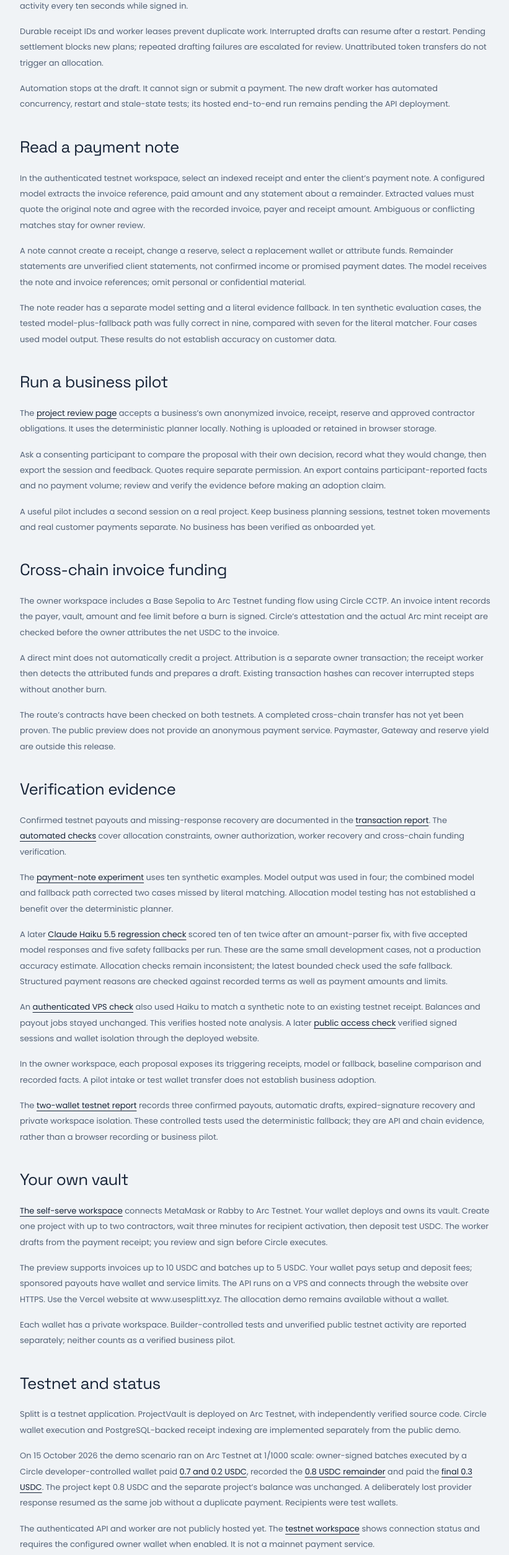
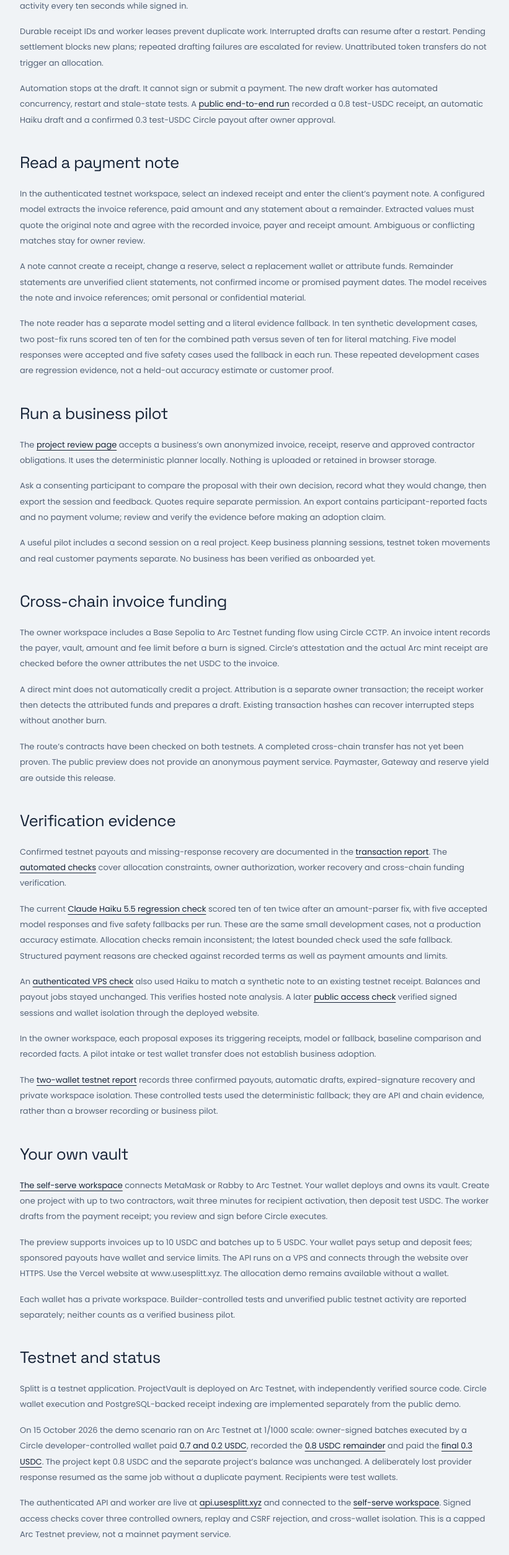
Before and after one commit to IamHarrie-Labs/splitt, a Next.js app in the folder web/: page /docs in a window 1280 px wide. Shown: the part 1640-4149 px from the top of the page at 62% size, without its empty margins (316-1137 px from the left). Built offline with nearby package versions, Linux system fonts and the light colour scheme; no server answers.

Commit message:
Sharpen public judge flow and current evidence

```diff
--- a/web/app/docs/page.tsx
+++ b/web/app/docs/page.tsx
@@ -113,8 +113,12 @@ export default function Documentation() {
               </p>
               <p>
                 Automation stops at the draft. It cannot sign or submit a payment. The new draft
-                worker has automated concurrency, restart and stale-state tests; its hosted
-                end-to-end run remains pending the API deployment.
+                worker has automated concurrency, restart and stale-state tests. A{' '}
+                <a href="https://github.com/IamHarrie-Labs/splitt/blob/master/docs/public-onboarding-proof.json">
+                  public end-to-end run
+                </a>{' '}
+                recorded a 0.8 test-USDC receipt, an automatic Haiku draft and a confirmed 0.3
+                test-USDC Circle payout after owner approval.
               </p>
             </section>
             <section id="payment-notes">
@@ -134,9 +138,10 @@ export default function Documentation() {
               </p>
               <p>
                 The note reader has a separate model setting and a literal evidence fallback. In ten
-                synthetic evaluation cases, the tested model-plus-fallback path was fully correct in
-                nine, compared with seven for the literal matcher. Four cases used model output.
-                These results do not establish accuracy on customer data.
+                synthetic development cases, two post-fix runs scored ten of ten for the combined
+                path versus seven of ten for literal matching. Five model responses were accepted
+                and five safety cases used the fallback in each run. These repeated development
+                cases are regression evidence, not a held-out accuracy estimate or customer proof.
               </p>
             </section>
             <section id="pilot">
@@ -192,16 +197,7 @@ export default function Documentation() {
                 funding verification.
               </p>
               <p>
-                The{' '}
-                <a href="https://github.com/IamHarrie-Labs/splitt/blob/master/docs/payment-note-evaluation-live.json">
-                  payment-note experiment
-                </a>{' '}
-                uses ten synthetic examples. Model output was used in four; the combined model and
-                fallback path corrected two cases missed by literal matching. Allocation model
-                testing has not established a benefit over the deterministic planner.
-              </p>
-              <p>
-                A later{' '}
+                The current{' '}
                 <a href="https://github.com/IamHarrie-Labs/splitt/blob/master/docs/anthropic-evaluation.md">
                   Claude Haiku 5.5 regression check
                 </a>{' '}
@@ -286,9 +282,11 @@ export default function Documentation() {
                 payment. Recipients were test wallets.
               </p>
               <p>
-                The authenticated API and worker are not publicly hosted yet. The{' '}
-                <Link href="/testnet">testnet workspace</Link> shows connection status and requires
-                the configured owner wallet when enabled. It is not a mainnet payment service.
+                The authenticated API and worker are live at{' '}
+                <a href="https://api.usesplitt.xyz/health">api.usesplitt.xyz</a> and connected to the{' '}
+                <Link href="/start">self-serve workspace</Link>. Signed access checks cover three
+                controlled owners, replay and CSRF rejection, and cross-wallet isolation. This is a
+                capped Arc Testnet preview, not a mainnet payment service.
               </p>
               <p>
                 Allocation model evaluations do not establish an improvement over the baseline. No
```
Also changed, not shown: web/app/landing.css (+27 -0 lines), web/app/landing.tsx (+8 -3 lines), web/app/start/page.tsx (+14 -2 lines), web/app/start/start.css (+31 -0 lines), 5 other files (tests, documents, lock files or other folders).
